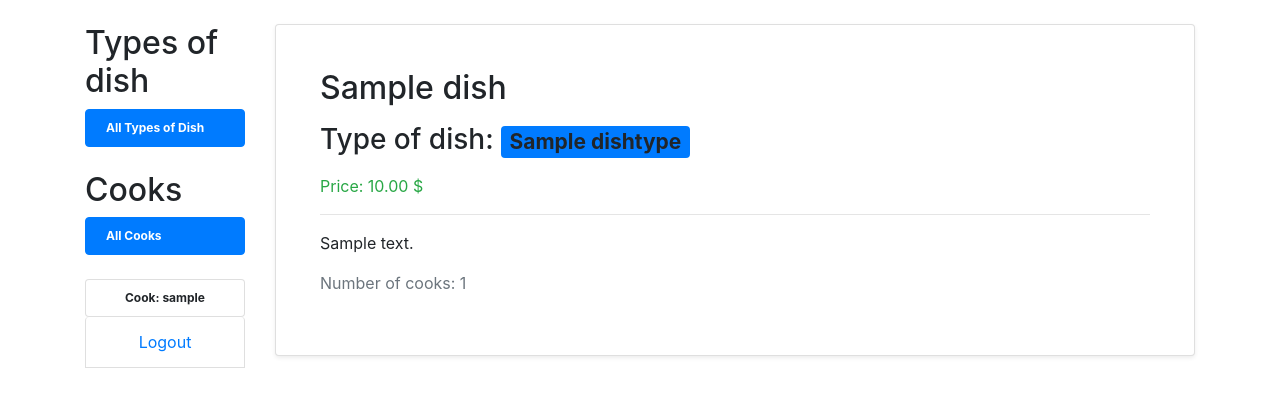
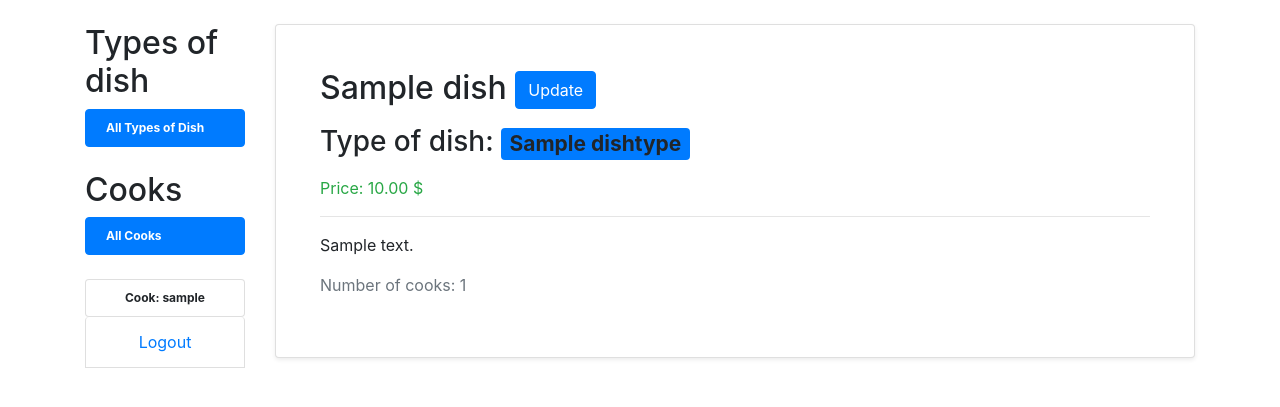
Before and after one commit to Pavlo-Voitov/restaurant-kitchen-service, a Django app: page /dishes/1/ in a window 1280 px wide. Shown: the top 407 px of the page. Run offline with Django 5.2, Linux system fonts and the light colour scheme; a user stored in the database is signed in; tables that the repository leaves empty hold one stand-in row (values such as "Sample post").

Commit message:
Create update dish page

```diff
--- a/kitchen/urls.py
+++ b/kitchen/urls.py
@@ -1,12 +1,14 @@
 from django.urls import path
 
 from .views import (DishListView,
-                    DishDetailView, DishCreateView)
+                    DishDetailView,
+                    DishCreateView, DishUpdateView)
 
 urlpatterns = [
     path("dishes/", DishListView.as_view(), name="dish-list"),
     path("dishes/<int:pk>/", DishDetailView.as_view(), name="dish-detail"),
     path("dishes/create", DishCreateView.as_view(), name="dish-create"),
+    path("dishes/<int:pk>/update/", DishUpdateView.as_view(), name="dish-update"),
 ]
 
 app_name = "kitchen"
--- a/kitchen/views.py
+++ b/kitchen/views.py
@@ -64,3 +64,7 @@ class DishCreateView(LoginRequiredMixin, generic.CreateView):
         response = super().form_valid(form)
         self.object.cooks.add(self.request.user)
         return response
+
+class DishUpdateView(LoginRequiredMixin, generic.UpdateView):
+    model = Dish
+    form_class = DishForm
--- a/templates/kitchen/dish_detail.html
+++ b/templates/kitchen/dish_detail.html
@@ -3,7 +3,12 @@
 {% block content %}
   <div class="card shadow-sm p-4">
     <div class="card-body">
-      <h2 class="card-title mb-3">{{ dish.name }}</h2>
+      <h2 class="card-title mb-3">
+        {{ dish.name }}
+        <a href="{% url 'kitchen:dish-update' pk=dish.id %}" class="btn btn-primary link-to-page">
+          Update
+        </a>
+      </h2>
       <h3 class="mb-3">Type of dish: <span class="badge bg-primary">{{ dish.dish_type }}</span></h3>
       <span class="fw-semibold text-success">Price: {{ dish.price }} $</span>
       <hr>
--- a/templates/kitchen/dish_form.html
+++ b/templates/kitchen/dish_form.html
@@ -6,6 +6,6 @@
   <form action="" method="post">
     {% csrf_token %}
     {{ form|crispy }}
-    <input type="submit" value="Create" class="btn btn-primary">
+    <input type="submit" value="Submit" class="btn btn-primary">
   </form>
 {% endblock %}
```
